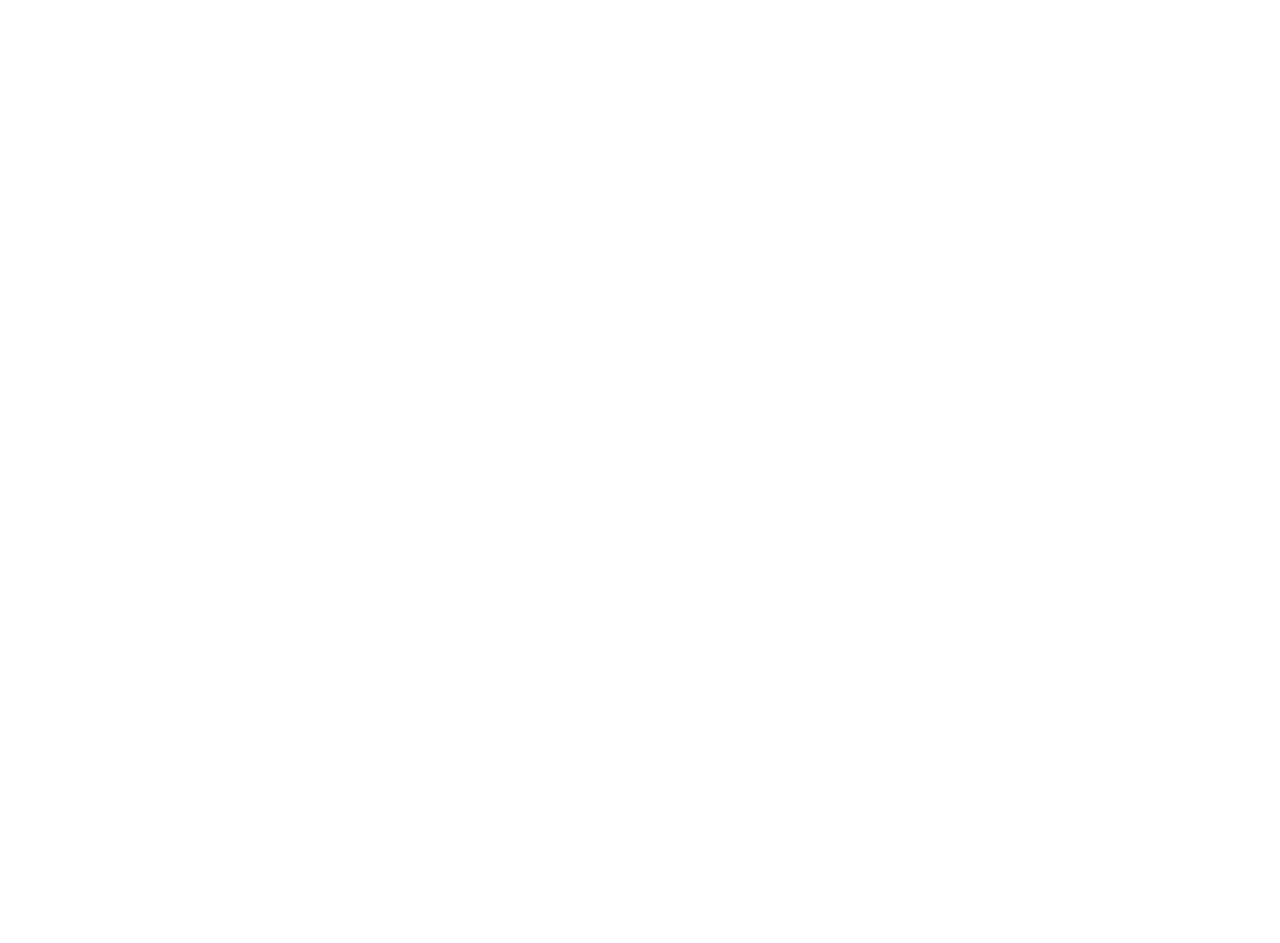
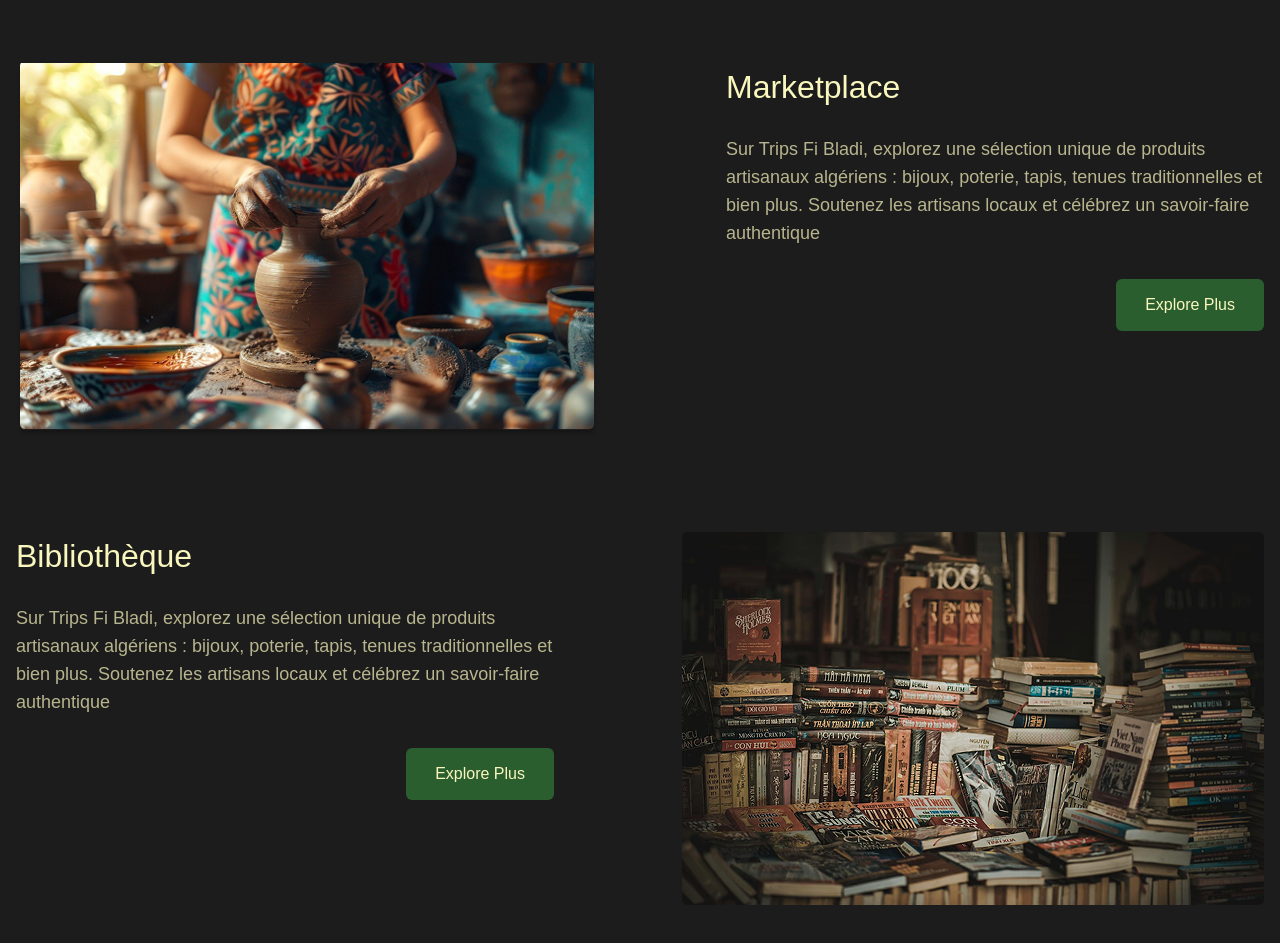
Before and after one commit to saidseghirakram/trips-fi-bladi, a Next.js app: page / in a window 1280 px wide. Shown: the part 3380-4323 px from the top of the page. Before the commit the page ends 3227 px from the top, so only its background shows below. Built offline with nearby package versions, Linux system fonts and the light colour scheme.

Commit message:
Autre services

```diff
--- /dev/null
+++ b/app/components/AutreServices.tsx
@@ -0,0 +1,81 @@
+import Image from 'next/image';
+import Link from 'next/link';
+
+const AutreServices = () => {
+  return (
+    <section className="py-16 bg-[#1C1C1C]">
+      <div className="container mx-auto px-4 max-w-[1400px]">
+        <h2 className="text-5xl font-light text-[#F9F7BE] text-center mb-4">Autre services</h2>
+        <p className="text-center mb-16 max-w-[902px] mx-auto text-[#F9F7BE]/70">
+          Accédez à notre <span className="text-[#F9F7BE]">Marketplace</span> artisanale et à une <span className="text-[#F9F7BE]">Bibliothèque</span> riche en savoirs
+        </p>
+
+        <div className="space-y-24">
+          {/* Marketplace Section */}
+          <div className="flex flex-col lg:flex-row items-start gap-32 mx-auto">
+            <div className="w-full lg:w-auto flex-shrink-0 mb-4 lg:mb-0">
+              <div className="relative w-full h-[200px] sm:h-[250px] lg:h-[373px] lg:w-[582px]">
+                <Image
+                  src="/images/home/market_place_image.png"
+                  alt="Marketplace"
+                  fill
+                  className="rounded-[5px] object-cover"
+                  style={{
+                    backgroundPosition: '50%',
+                    backgroundRepeat: 'no-repeat'
+                  }}
+                />
+              </div>
+            </div>
+            <div className="flex-1 text-center lg:text-left">
+              <h3 className="text-[24px] lg:text-[32px] font-extralight text-[#F9F7BE] mb-4 lg:mb-6 font-poppins">Marketplace</h3>
+              <p className="text-[#F9F7BE]/70 mb-6 lg:mb-8 max-w-[902px] text-sm lg:text-lg mx-auto lg:mx-0">
+                Sur Trips Fi Bladi, explorez une sélection unique de produits artisanaux algériens : bijoux, poterie, tapis, tenues traditionnelles et bien plus. Soutenez les artisans locaux et célébrez un savoir-faire authentique
+              </p>
+              <div className="flex justify-center lg:justify-end">
+                <Link href="/marketplace">
+                  <button className="inline-flex items-center justify-center gap-2.5 bg-[#2B5E2E] text-[#F9F7BE] px-[20px] py-[10px] lg:px-[29px] lg:py-[14px] rounded-md hover:bg-[#234B25] transition-colors text-sm lg:text-base">
+                    Explore Plus
+                  </button>
+                </Link>
+              </div>
+            </div>
+          </div>
+
+          {/* Bibliothèque Section */}
+          <div className="flex flex-col lg:flex-row items-start gap-32 mx-auto">
+            <div className="order-2 lg:order-1 flex-1 text-center lg:text-left">
+              <h3 className="text-[24px] lg:text-[32px] font-extralight text-[#F9F7BE] mb-4 lg:mb-6 font-poppins">Bibliothèque</h3>
+              <p className="text-[#F9F7BE]/70 mb-6 lg:mb-8 max-w-[902px] text-sm lg:text-lg mx-auto lg:mx-0">
+                Sur Trips Fi Bladi, explorez une sélection unique de produits artisanaux algériens : bijoux, poterie, tapis, tenues traditionnelles et bien plus. Soutenez les artisans locaux et célébrez un savoir-faire authentique
+              </p>
+              <div className="flex justify-center lg:justify-end">
+                <Link href="/bibliotheque">
+                  <button className="inline-flex items-center justify-center gap-2.5 bg-[#2B5E2E] text-[#F9F7BE] px-[20px] py-[10px] lg:px-[29px] lg:py-[14px] rounded-md hover:bg-[#234B25] transition-colors text-sm lg:text-base">
+                    Explore Plus
+                  </button>
+                </Link>
+              </div>
+            </div>
+            <div className="order-1 lg:order-2 w-full lg:w-auto flex-shrink-0 mb-4 lg:mb-0">
+              <div className="relative w-full h-[200px] sm:h-[250px] lg:h-[373px] lg:w-[582px]">
+                <Image
+                  src="/images/home/bib_image.png"
+                  alt="Bibliothèque"
+                  fill
+                  className="rounded-[5px] object-cover"
+                  style={{
+                    backgroundPosition: '50%',
+                    backgroundRepeat: 'no-repeat'
+                  }}
+                />
+              </div>
+            </div>
+          </div>
+        </div>
+      </div>
+    </section>
+  );
+};
+
+export default AutreServices;
--- a/app/page.tsx
+++ b/app/page.tsx
@@ -3,6 +3,7 @@
 import AdvantagesSection from "./components/AdvantagesSection";
 import TestimonialsSection from "./components/TestimonialsSection";
 import OffresSection from "./components/OffresSection";
+import AutreServices from "./components/AutreServices";
 
 export default function Home() {
   return (
@@ -83,6 +84,9 @@
 
       {/* Testimonials Section */}
       <TestimonialsSection />
+
+      {/* Autre Services Section */}
+      <AutreServices />
     </>
   );
 }
```
Also changed, not shown: public/images/home/bib_image.png (added), public/images/home/market_place_image.png (added).
